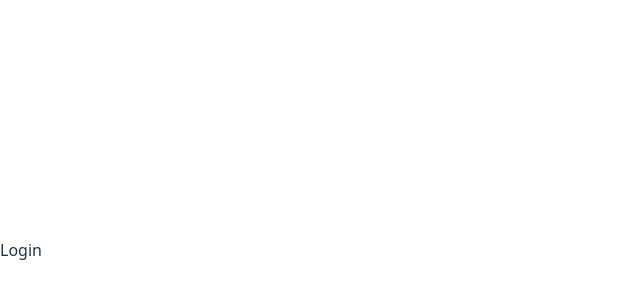
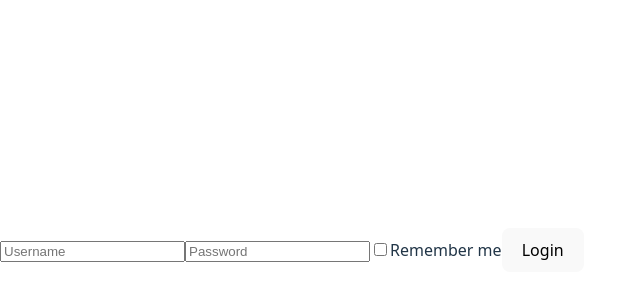
Before and after one commit to mrcrabs67/aitiguru, a React (Vite) app in the folder admin-products/: page /login in a window 1280 px wide. Shown: the part 150-450 px from the top of the page, without its empty margins (0-640 px from the left). Built offline with nearby package versions, Linux system fonts and the light colour scheme.

Commit message:
feat(aitiguru): тестовое задание. Начал добавление react-hook-form

```diff
--- a/admin-products/package.json
+++ b/admin-products/package.json
@@ -13,6 +13,7 @@
     "@tanstack/react-query": "^5.90.21",
     "react": "^18.3.1",
     "react-dom": "^18.3.1",
+    "react-hook-form": "^7.71.1",
     "react-router-dom": "^6.30.3"
   },
   "devDependencies": {
--- a/admin-products/src/features/auth/pages/LoginPage.tsx
+++ b/admin-products/src/features/auth/pages/LoginPage.tsx
@@ -1,5 +1,43 @@
-export const LoginPage = () => {
+import { useForm } from 'react-hook-form'
+
+type LoginFormValues = {
+    username: string
+    password: string
+    remember: boolean
+}
+
+export function LoginPage() {
+    const {
+        register,
+        handleSubmit,
+        formState: { errors }
+    } = useForm<LoginFormValues>()
+
+    const onSubmit = (data: LoginFormValues) => {
+        console.log(data)
+    }
+
     return (
-        <div>Login</div>
+        <form onSubmit={handleSubmit(onSubmit)}>
+            <input
+                placeholder="Username"
+                {...register('username', { required: 'Username is required' })}
+            />
+            {errors.username && <p>{errors.username.message}</p>}
+
+            <input
+                type="password"
+                placeholder="Password"
+                {...register('password', { required: 'Password is required' })}
+            />
+            {errors.password && <p>{errors.password.message}</p>}
+
+            <label>
+                <input type="checkbox" {...register('remember')} />
+                Remember me
+            </label>
+
+            <button type="submit">Login</button>
+        </form>
     )
-};
+}
```
Also changed, not shown: 1 other file (tests, documents, lock files or other folders).
